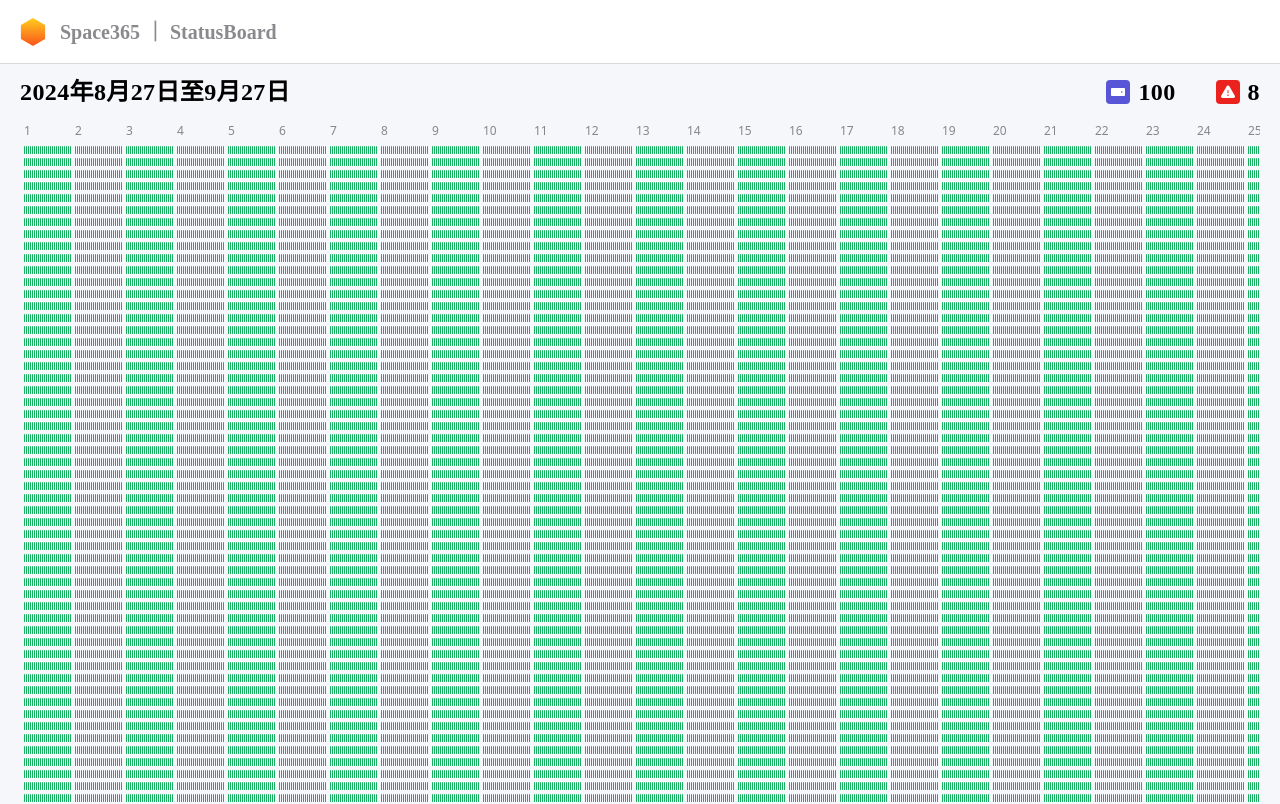
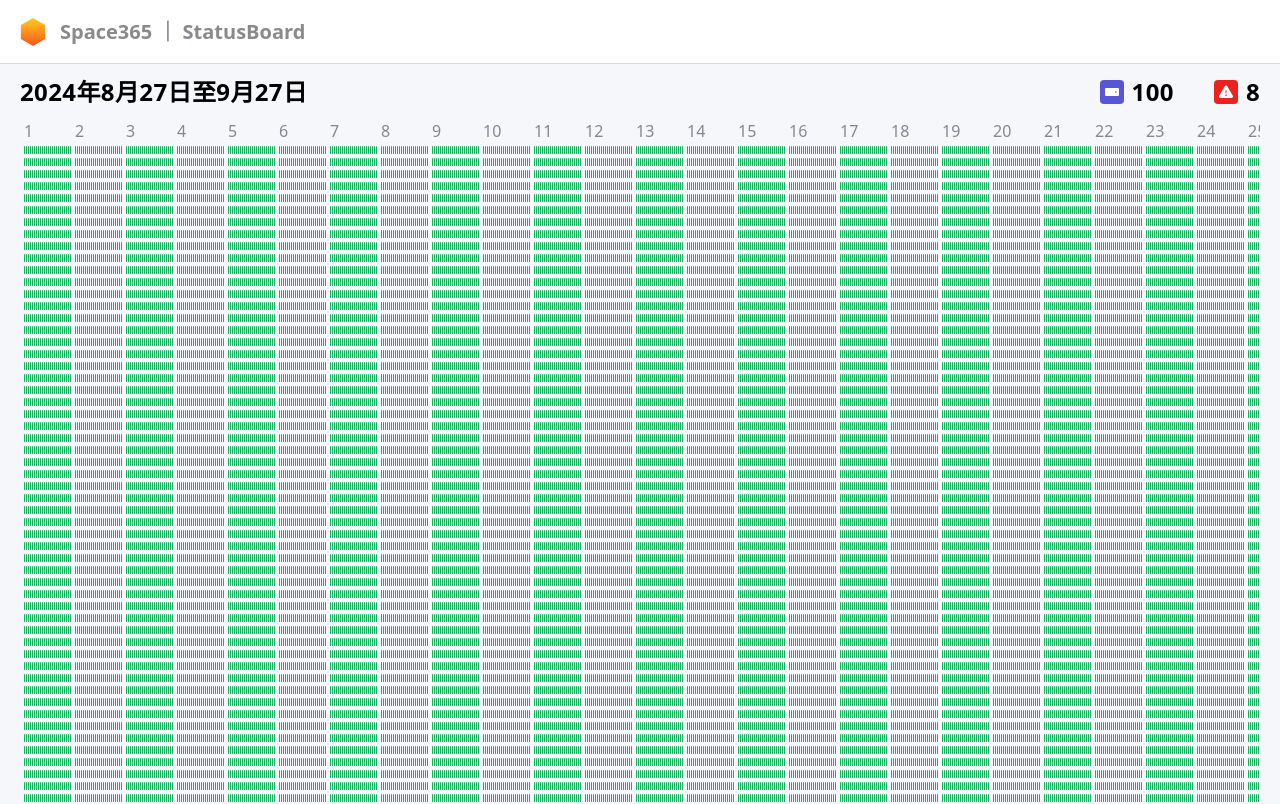
Before and after one commit to gexi7n/me, a plain HTML site: page index.html in a window 1280 px wide. Shown: the top 804 px of the page. Drawn offline with Linux system fonts and the light colour scheme.

Commit message:
Update index.html font family

```diff
--- a/index.html
+++ b/index.html
@@ -47,7 +47,6 @@
           --Labels-Secondary,
           var(--Labels-Secondary, rgba(60, 60, 67, 0.6))
         );
-        font-family: "Lexend Deca";
         font-size: 20px;
         font-style: normal;
         font-weight: 700;
@@ -72,7 +71,6 @@
         flex: 1 0 0;
         color: var(--Labels-Primary, var(--Labels-Primary, #000));
         font-feature-settings: "liga" off, "clig" off;
-        font-family: "SF Pro";
         font-size: 24px;
         font-style: normal;
         font-weight: 700;
@@ -150,9 +148,9 @@
           var(--Labels-Secondary, rgba(60, 60, 67, 0.6))
         );
         text-align: center;
-        font-size: 12px;
-        font-style: normal;
-        font-weight: 500;
+        -size: 12px;
+        -style: normal;
+        -weight: 500;
         line-height: 22px; /* 183.333% */
       }
       .row {
```
